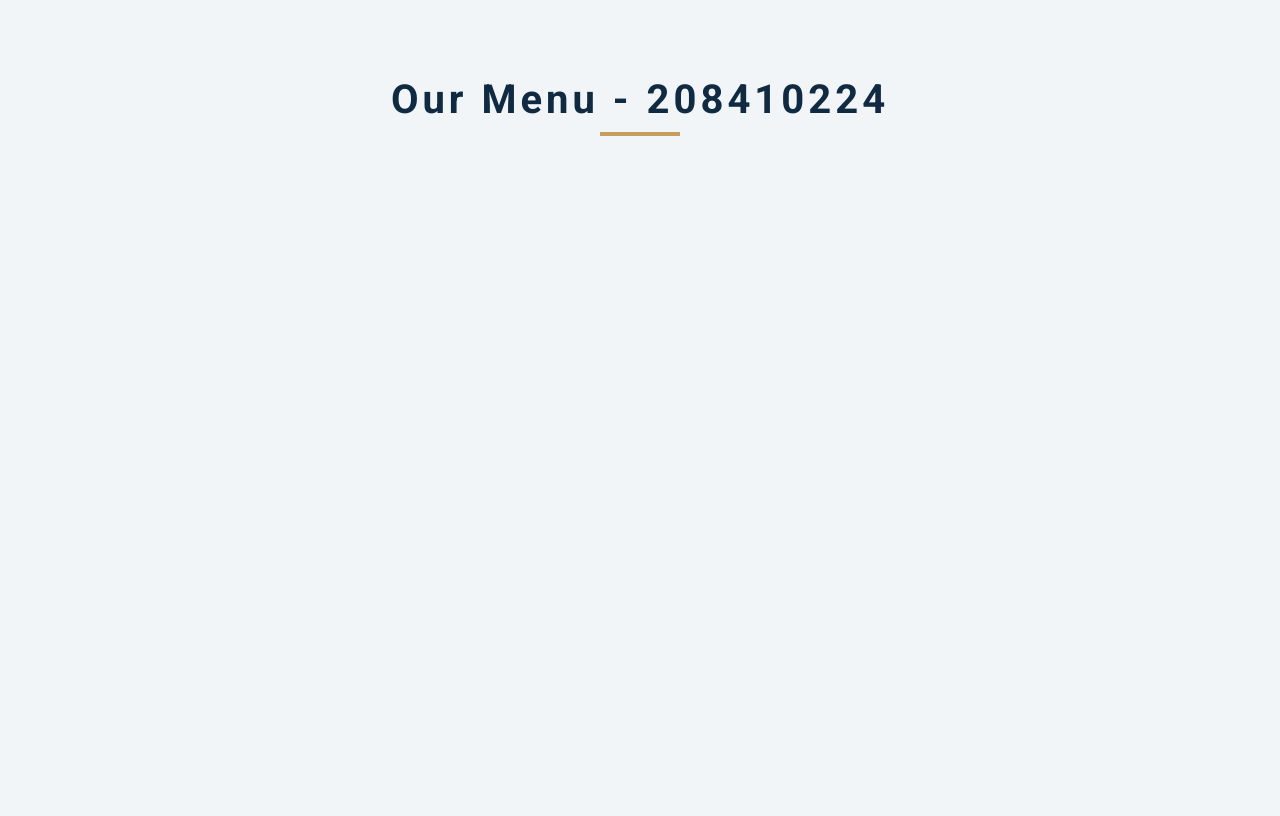
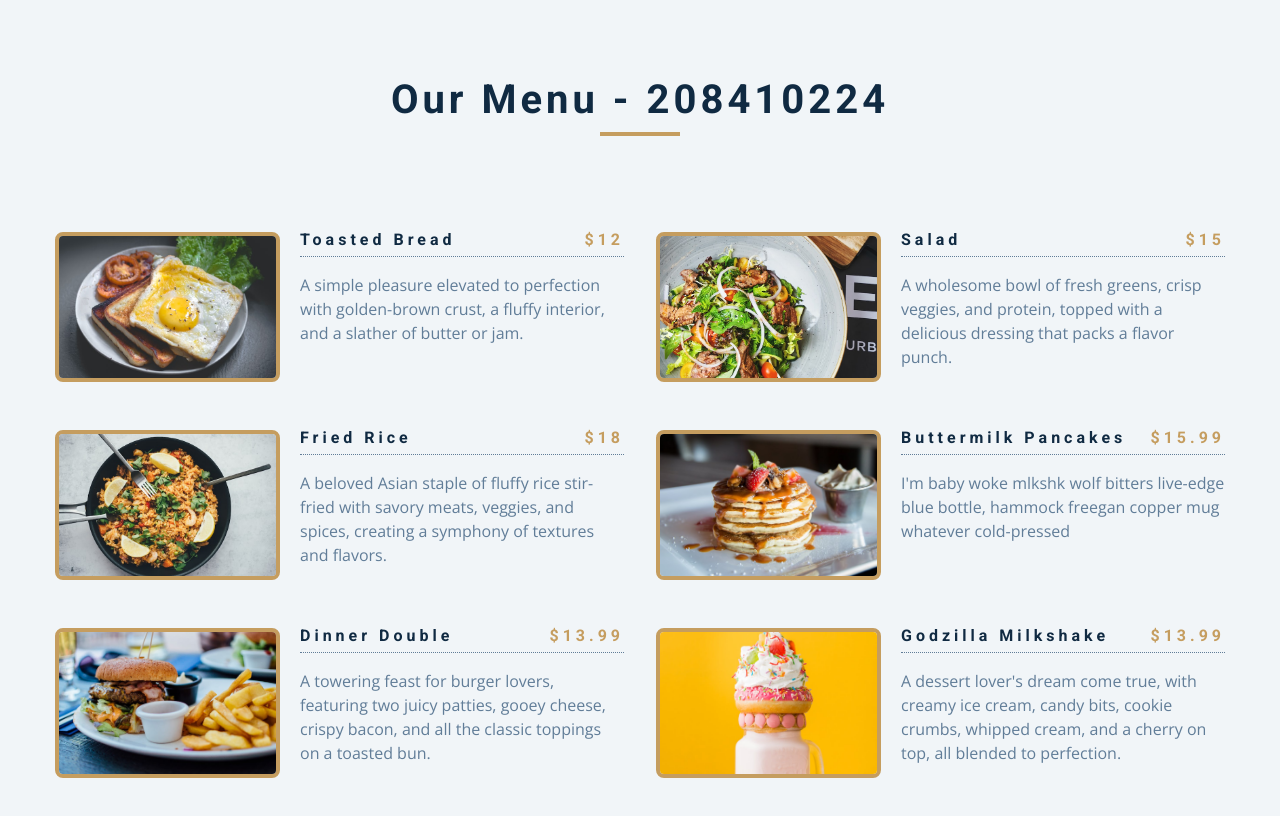
Before and after one commit to changiojen1/js-demo, a plain HTML site: page index.html in a window 1280 px wide. Drawn offline with nearby package versions, Linux system fonts and the light colour scheme.

Commit message:
W04-P2: show all data in array menu into html (section-center)

```diff
--- a/app_208410224.js
+++ b/app_208410224.js
@@ -6,7 +6,7 @@ const menu = [
         price: 12,
         img: './images/my-1.jpg',
         remote_img: '',
-        desc: "I love toast! I love how easy it is to prepare in the morning and it’s so yummy. I like it with grilled tomatoes also and with coffee!",
+        desc: "A simple pleasure elevated to perfection with golden-brown crust, a fluffy interior, and a slather of butter or jam.",
     },
     {
         id: 2,
@@ -15,8 +15,7 @@ const menu = [
         price: 15,
         img: './images/my-2.jpg',
         remote_img: '',
-        desc: "I'm baby woke mlkshk wolf bitters live-edge blue bottle, hammock freegan copper mug whatever cold-pressed",
-
+        desc: "A wholesome bowl of fresh greens, crisp veggies, and protein, topped with a delicious dressing that packs a flavor punch.",
     },
     {
         id: 3,
@@ -25,8 +24,7 @@ const menu = [
         price: 18,
         img: './images/my-3.jpg',
         remote_img: '',
-        desc: "I'm baby woke mlkshk wolf bitters live-edge blue bottle, hammock freegan copper mug whatever cold-pressed",
-
+        desc: "A beloved Asian staple of fluffy rice stir-fried with savory meats, veggies, and spices, creating a symphony of textures and flavors.",
     },
     {
         id: 4,
@@ -45,8 +43,7 @@ const menu = [
         price: 13.99,
         img: './images/item-2.jpeg',
         remote_img: '',
-        desc: "I'm baby woke mlkshk wolf bitters live-edge blue bottle, hammock freegan copper mug whatever cold-pressed",
-
+        desc: "A towering feast for burger lovers, featuring two juicy patties, gooey cheese, crispy bacon, and all the classic toppings on a toasted bun.",
     },
     {
         id: 6,
@@ -55,10 +52,40 @@ const menu = [
         price: 13.99,
         img: './images/item-3.jpeg',
         remote_img: '',
-        desc: "I'm baby woke mlkshk wolf bitters live-edge blue bottle, hammock freegan copper mug whatever cold-pressed",
-
+        desc: "A dessert lover's dream come true, with creamy ice cream, candy bits, cookie crumbs, whipped cream, and a cherry on top, all blended to perfection.",
     },
 ]
+const btnContainer = document.querySelector('.btn-container')
+const sectionCenter = document.querySelector('.section-center')
 
-const btnContainer = document.querySelector('.btn-container')
-const sectionCenter = document.querySelector('.section-container')
+const displayMenuItems  = (menu) => {
+    let displayMenu = menu.map( (item) => {
+        return `
+        <article class="menu-item">
+          <img src="${item.img}" alt="menu item" class="photo" />
+          <div class="item-info">
+            <header>
+              <h4>${item.title}</h4>
+              <h4 class="price">$${item.price}</h4>
+            </header>
+            <p class="item-text">
+                ${item.desc}
+            </p>
+          </div>
+        </article>
+        `
+    })
+    console.log('displayMenu',displayMenu)
+    displayMenu = displayMenu.join('')
+    console.log('displayMenu after join',displayMenu)
+    sectionCenter.innerHTML = displayMenu
+}
+// const btnList = ['all','breakfast','lunch','dinner','shakes']
+// const displayFilterBtn = (btn) => {
+
+// }
+
+window.addEventListener('DOMContentLoaded',() => {
+    displayMenuItems(menu)
+
+})
--- a/index.html
+++ b/index.html
@@ -36,8 +36,8 @@
       <div class="section-center">
         <!-- single item -->
 
-        <article class="menu-item">
-          <!-- <img src="./images/item-1.jpeg" alt="menu item" class="photo" />
+        <!-- <article class="menu-item">
+          <img src="./images/item-1.jpeg" alt="menu item" class="photo" />
           <div class="item-info">
             <header>
               <h4>buttermilk pancakes</h4>
@@ -47,8 +47,8 @@
               I'm baby woke mlkshk wolf bitters live-edge blue bottle, hammock
               freegan copper mug whatever cold-pressed
             </p>
-          </div> -->
-        </article>
+          </div>
+        </article> -->
       </div>
     </section>
     <!-- javascript -->
```
Also changed, not shown: demo/md/w04/w04-p1.png (renamed from demo/md/w04/w04-p1-1.png), demo/md/w04/w04-p2.png (added), notes.txt, 1 other file.
